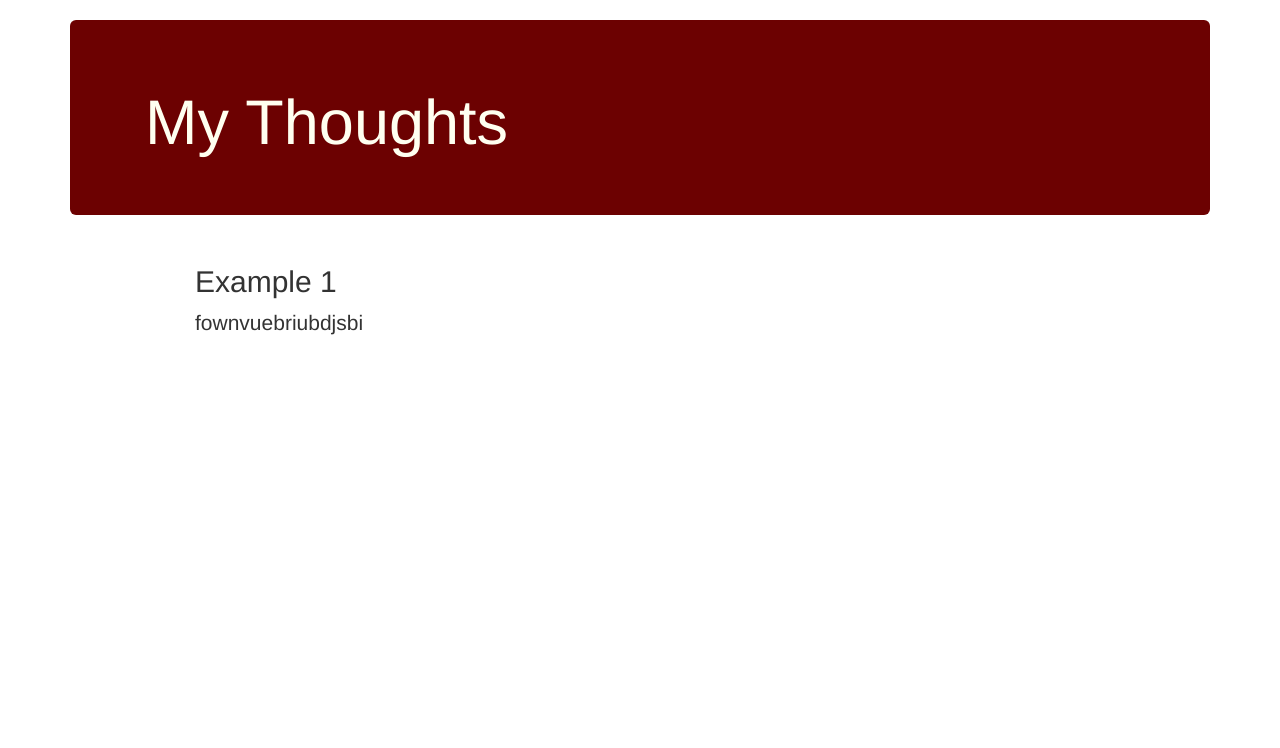
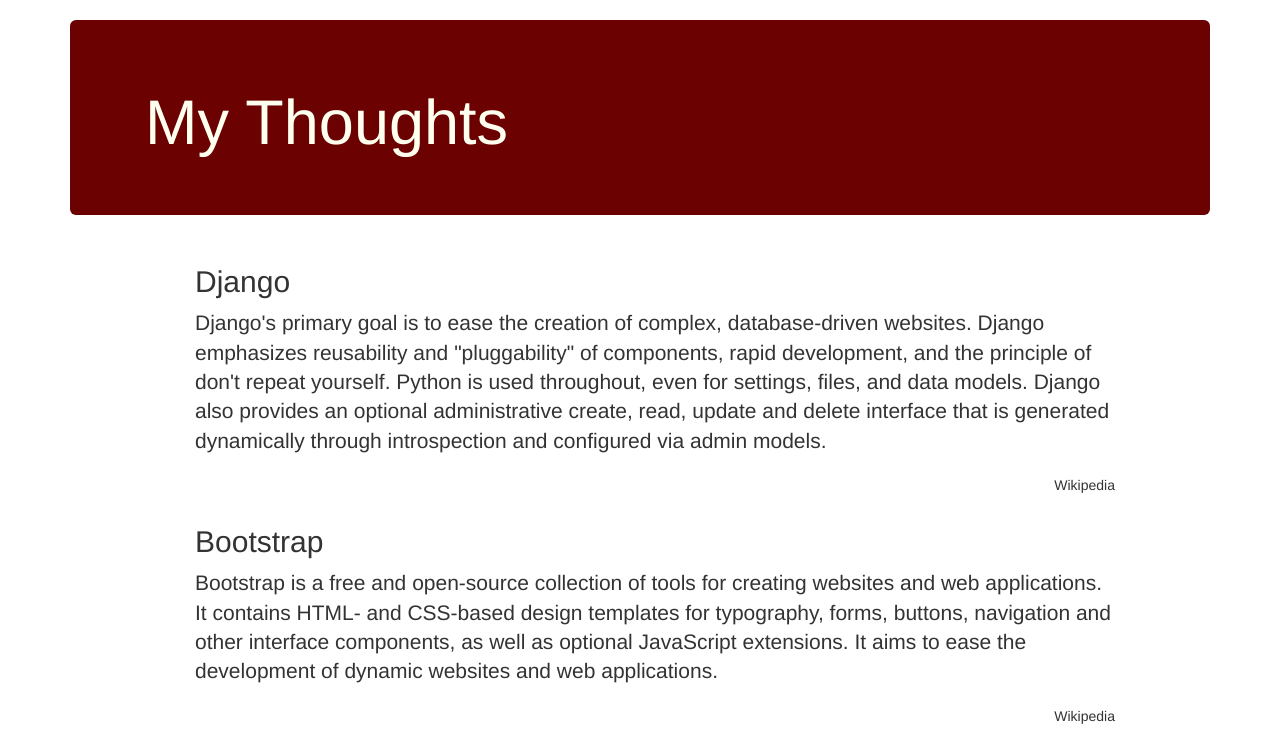
Before and after one commit to yw2/Django-Project, a Django app: page /articles/ in a window 1280 px wide. Shown: the part 52-800 px from the top of the page. Run offline with Django 3.2, Linux system fonts and the light colour scheme; some libraries are stand-ins or nearby versions.

Commit message:
collectstatic

```diff
--- a/src/templates/articles.html
+++ b/src/templates/articles.html
@@ -28,8 +28,17 @@
 
 <div class='container'>
     <div class='col-sm-10 col-sm-offset-1'>
-        <h2>Example 1</h2>
-        <p class='lead'>fownvuebriubdjsbi</p>
+        <h2>Django</h2>
+        <p class='lead'>Django's primary goal is to ease the creation of complex, database-driven websites. Django emphasizes reusability and "pluggability" of components, rapid development, and the principle of don't repeat yourself. Python is used throughout, even for settings, files, and data models. Django also provides an optional administrative create, read, update and delete interface that is generated dynamically through introspection and configured via admin models.</p>
+        <p class='pull-right'>Wikipedia</p>
+    </div>
+</div>
+
+<div class='container'>
+    <div class='col-sm-10 col-sm-offset-1'>
+        <h2>Bootstrap</h2>
+        <p class='lead'>Bootstrap is a free and open-source collection of tools for creating websites and web applications. It contains HTML- and CSS-based design templates for typography, forms, buttons, navigation and other interface components, as well as optional JavaScript extensions. It aims to ease the development of dynamic websites and web applications.</p>
+        <p class='pull-right'>Wikipedia</p>
     </div>
 </div>
 
--- a/src/templates/videos.html
+++ b/src/templates/videos.html
@@ -28,7 +28,7 @@
 </div>
 
 <div class='row col-sm-10 col-sm-offset-1'>
-    <h3>Android App</h3>
+    <h2>Android App</h2>
     <iframe width="560" height="315" src="https://www.youtube.com/embed/GcXb3mIxMyk" frameborder="0" allowfullscreen></iframe>"<br/>
     <h3>3D Animation</h3>
     <iframe width="560" height="315" src="https://www.youtube.com/embed/kCXW1RH8Ufw?list=PL9WqVaXX10Dn1YU4Nk8wEyrzCRNXWzMC1" frameborder="0" allowfullscreen></iframe>
```
Also changed, not shown: src/db.sqlite3, 6 other files.
